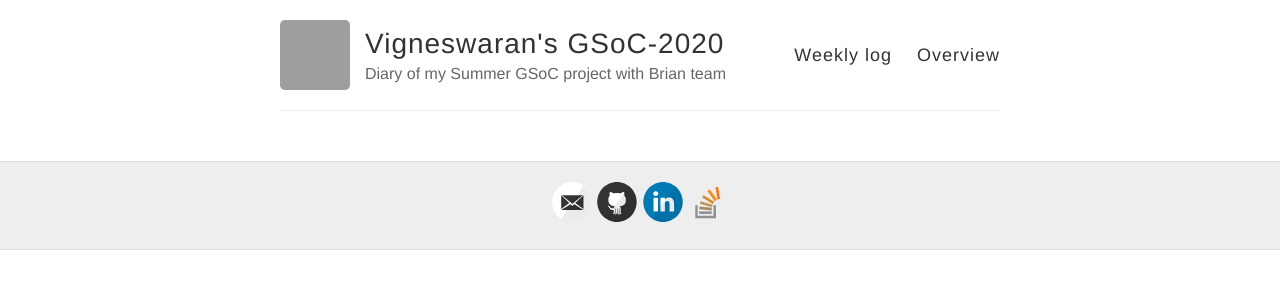
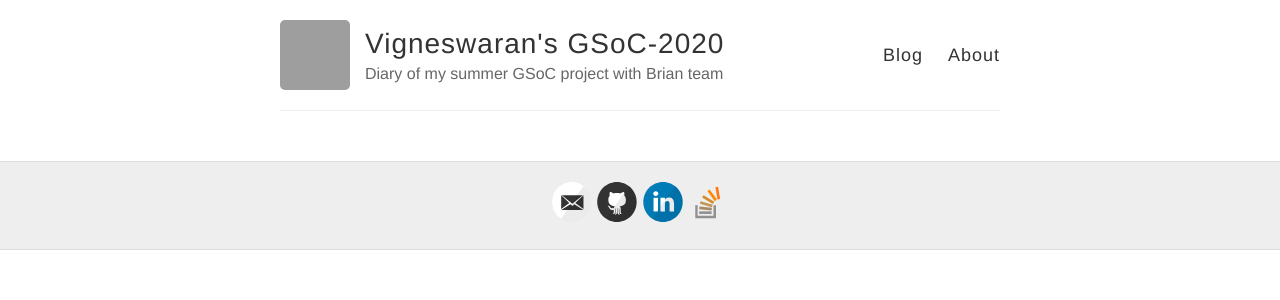
Before and after one commit to vigneswaran-chandrasekaran/Vigneswaran-chandrasekaran.github.io, a Jekyll site: the page built from index.html, in a window 1280 px wide. Shown: the top 300 px of the page. Built offline with Jekyll 4.4.1, drawn with Linux system fonts in a browser that asks for light colours; grey boxes are pictures that could not be loaded.

Commit message:
Update web

```diff
--- a/_config.yml
+++ b/_config.yml
@@ -6,7 +6,7 @@
 name: Vigneswaran's GSoC-2020
 
 # Short bio or description (displayed in the header)
-description: Diary of my Summer GSoC project with Brian team
+description: Diary of my summer GSoC project with Brian team
 
 # URL of your avatar or profile pic (you could use your GitHub profile pic)
 avatar: https://avatars0.githubusercontent.com/u/33456057?s=460&v=4
--- a/_layouts/default.html
+++ b/_layouts/default.html
@@ -27,8 +27,8 @@
           </div>
 
           <nav>
-            <a href="{{ site.baseurl }}/about">Weekly log</a>
-            <a href="{{ site.baseurl }}/">Overview</a>
+            <a href="{{ site.baseurl }}/">Blog</a>
+            <a href="{{ site.baseurl }}/about">About</a>
           </nav>
         </header>
       </div>
```
Also changed, not shown: _posts/post2.md (+20 -0 lines), _posts/post3.md (line endings or trailing spaces).
